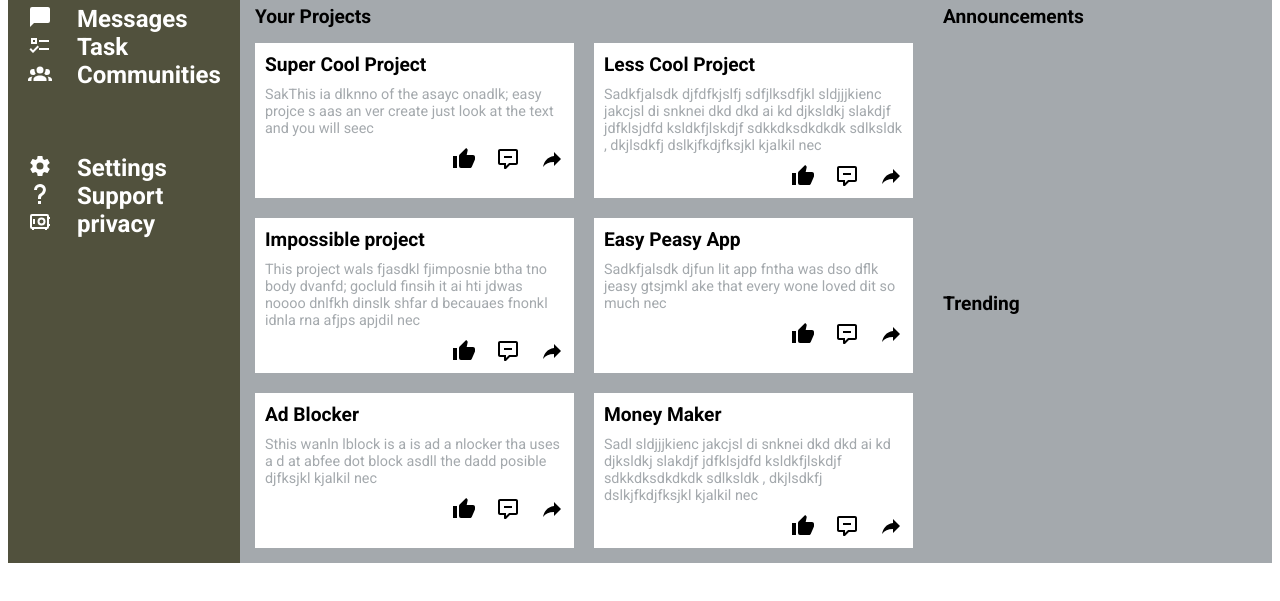
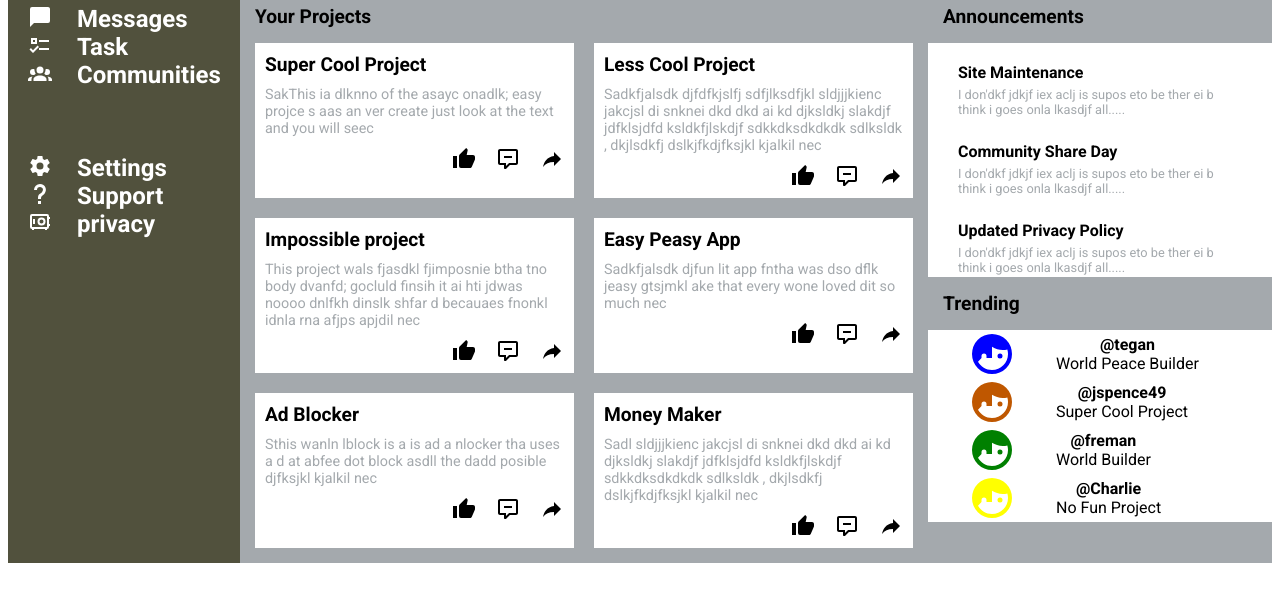
Before and after one commit to Jackspence49/Admin-Dashboard, a plain HTML site: page index.html in a window 1280 px wide. Shown: the part 161-762 px from the top of the page. Drawn offline with Linux system fonts and the light colour scheme.

Commit message:
Finished Project

```diff
--- a/index.html
+++ b/index.html
@@ -139,9 +139,53 @@
         </div>
         <div class="announcements">
             <div class="Titles">Announcements</div>
+            <div class="announcementsitems">
+                <div class="items">
+                    <div class="announcementsitem">Site Maintenance</div>
+                    <div class="announcmentsdescription">I don'dkf jdkjf iex aclj is supos eto be ther ei b think i goes onla lkasdjf all.....</div>
+                </div>
+                <div class="items">
+                    <div class="announcementsitem">Community Share Day</div>
+                    <div class="announcmentsdescription">I don'dkf jdkjf iex aclj is supos eto be ther ei b think i goes onla lkasdjf all.....</div>
+                </div>
+                <div class="items">
+                    <div class="announcementsitem">Updated Privacy Policy</div>
+                    <div class="announcmentsdescription">I don'dkf jdkjf iex aclj is supos eto be ther ei b think i goes onla lkasdjf all.....</div>
+                </div>
+            </div>
         </div>
         <div class="trending">
             <div class="Titles">Trending</div>
+            <div class="trendingContainer">
+                <div class="trendingitems">
+                    <img src="face-man-profile copy.svg" alt="Profile Pic" class="trendingImage">
+                    <div class="trendingUserContainer">
+                        <div class="trendingUsername">@tegan</div>
+                        <div class="trendingName">World Peace Builder</div>
+                    </div>
+                </div>
+                <div class="trendingitems">
+                    <img src="face-man-profile.svg" alt="Profile Pic" class="trendingImage">
+                    <div class="trendingUserContainer">
+                        <div class="trendingUsername">@jspence49</div>
+                        <div class="trendingName">Super Cool Project</div>
+                    </div>
+                </div>
+                <div class="trendingitems">
+                    <img src="face-man-profile copy 2.svg" alt="Profile Pic" class="trendingImage">
+                    <div class="trendingUserContainer">
+                        <div class="trendingUsername">@freman</div>
+                        <div class="trendingName">World Builder</div>
+                    </div>
+                </div>
+                <div class="trendingitems">
+                    <img src="face-man-profile copy 3.svg" alt="Profile Pic" class="trendingImage">
+                    <div class="trendingUserContainer">
+                        <div class="trendingUsername">@Charlie</div>
+                        <div class="trendingName">No Fun Project</div>
+                    </div>
+                </div>
+            </div>
         </div>
     </div>
 </body>
--- a/style.css
+++ b/style.css
@@ -163,9 +163,70 @@ button{
     background-color: #A4A9AD;
     grid-area: 2 / 3 / 4 / 3;
 }
+.announcementsitems{
+    display: grid;
+    grid-template-rows: 1fr 1fr 1fr;
+
+}
+
+.announcementTitle{
+    font-weight: bold;
+    font-size: 1rem;
+
+}
+
+.items{
+    background-color: white;
+}
+
+.announcmentsdescription{
+    font-size: .8rem;
+    color: #A4A9AD;
+    margin: 5px;
+    margin-left: 30px;
+    margin-right: 30px;
+}
+
+.announcementsitem{
+    font-weight: bold;
+    margin-top: 20px;
+    font-size: 1rem;
+    margin-left: 30px;
+    margin-right: 30px;
+}
 
 /* Trending */
 .trending {
     background-color: #A4A9AD;
     grid-area: 3 / 3 / 4 / 4;
 }
+
+.trendingContainer {
+    display: grid;
+    grid-template-rows: repeat(4, 1fr);
+
+}
+
+.trendingitems{
+    background-color: white;
+    border-bottom: 1px #A4A9AD;
+    display: flex;
+    align-items: center;
+}
+
+
+.trendingUserContainer{
+    display: flex;
+    flex-direction: column;
+    align-items: center;
+}
+
+.trendingImage {
+    height: 3rem;
+    padding-left: 40px;
+    padding-right: 40px;
+}
+
+.trendingUsername{
+    font-weight: bold;
+}
```
Also changed, not shown: face-man-profile copy 2.svg (added), face-man-profile copy 3.svg (added), face-man-profile copy.svg (added).
